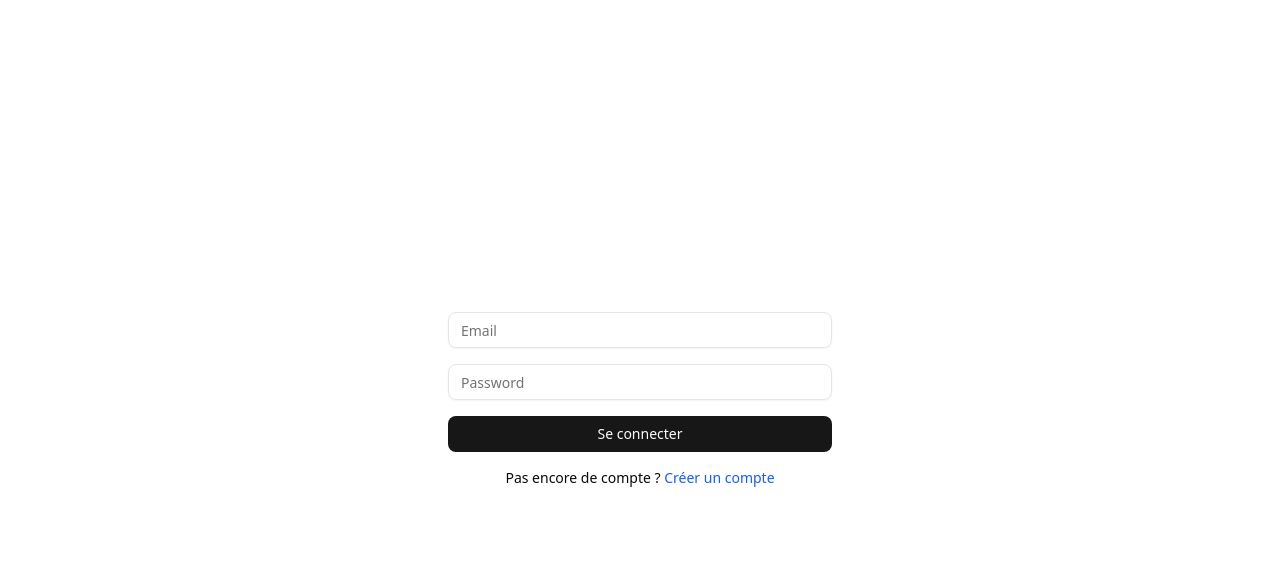
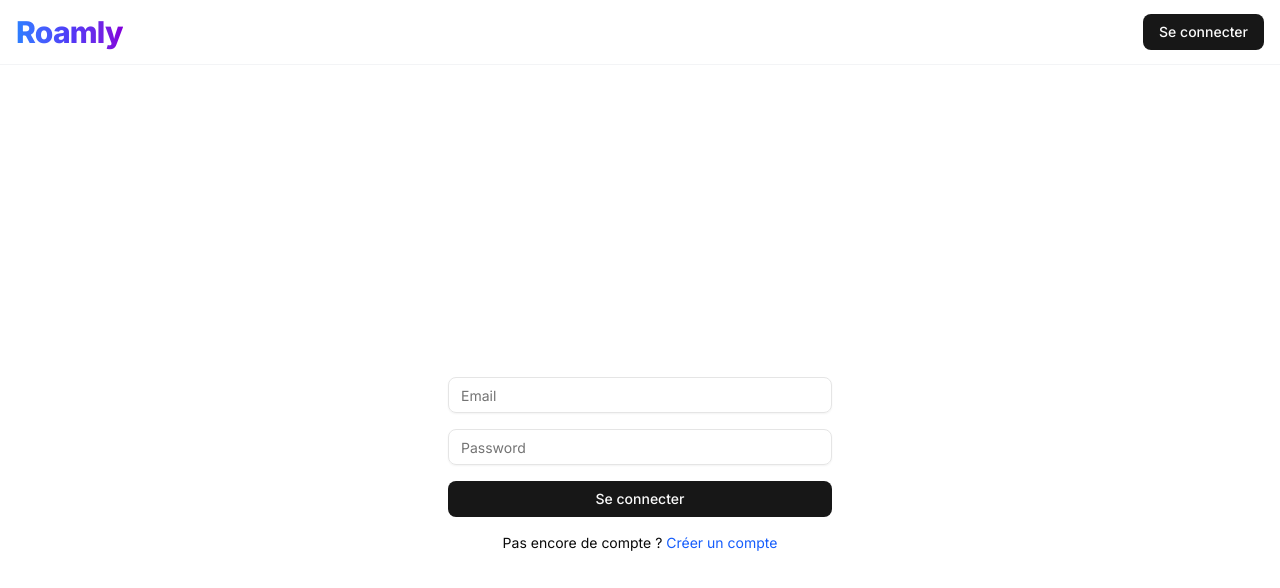
Before and after one commit to QuentinDrouet/roamly, a Next.js app: page /login in a window 1280 px wide. Shown: the top 588 px of the page. Built offline with nearby package versions, Linux system fonts and the light colour scheme; no server answers.

Commit message:
add navbar all pages

```diff
--- a/app/layout.tsx
+++ b/app/layout.tsx
@@ -17,22 +17,32 @@ export const metadata: Metadata = {
   description: "Generated by create next app",
 };
 
-export default function RootLayout({
+// app/layout.tsx
+import { createClient } from "@/utils/supabase/server"
+import Navigation from "@/components/common/Navigation"
+import { Inter } from 'next/font/google'
+import './globals.css'
+
+const inter = Inter({ subsets: ['latin'] })
+
+export default async function RootLayout({
   children,
-}: Readonly<{
-  children: React.ReactNode;
-}>) {
+}: {
+  children: React.ReactNode
+}) {
+  const supabase = await createClient()
+  const { data: { user } } = await supabase.auth.getUser()
+
   return (
     <html lang="en">
-    <head>
-      <title>Roamly</title>
-      <meta name="viewport" content="width=device-width, initial-scale=1.0"/>
-    </head>
-    <body
-      className={`${geistSans.variable} ${geistMono.variable} antialiased`}
-    >
-    {children}
-    </body>
+      <body className={inter.className}>
+        <div className="flex flex-col min-h-screen">
+          <Navigation user={user} />
+          <main className="flex-1">
+            {children}
+          </main>
+        </div>
+      </body>
     </html>
-  );
+  )
 }
--- a/app/page.tsx
+++ b/app/page.tsx
@@ -1,17 +1,9 @@
-import { createClient } from "@/utils/supabase/server"
-import AuthActions from "@/components/common/AuthActions"
 import MapWrapper from "@/components/common/MapWrapper"
 
-export default async function HomePage() {
-  const supabase = await createClient()
-  const { data: { user } } = await supabase.auth.getUser()
-
+export default function HomePage() {
   return (
-    <main className="w-screen h-screen overflow-hidden">
-      <div className="self-start justify-self-end">
-        <AuthActions user={user} />
-      </div>
+    <div className="relative h-[calc(100vh-64px)] w-full">
       <MapWrapper />
-    </main>
+    </div>
   );
 }
--- /dev/null
+++ b/components/common/Navigation.tsx
@@ -0,0 +1,33 @@
+"use client";
+
+import Link from "next/link";
+import AuthActions from "@/components/common/AuthActions";
+import { usePathname } from "next/navigation";
+
+interface NavigationProps {
+  user: any;
+}
+
+const Navigation = ({ user }: NavigationProps) => {
+  const pathname = usePathname();
+
+  return (
+    <header className="sticky top-0 z-50 w-full border-b border-gray-100 bg-white/80 backdrop-blur-md">
+      <div className="container mx-auto flex h-16 items-center justify-between px-4">
+        <div className="flex items-center gap-2">
+        <Link href="/" className="flex items-center gap-2">
+          <span className="text-3xl font-extrabold bg-gradient-to-r from-blue-500 via-indigo-600 to-purple-700 bg-clip-text text-transparent tracking-tight hover:from-blue-600 hover:via-indigo-700 hover:to-purple-800 transition-all duration-300">
+            Roamly
+          </span>
+        </Link>
+        </div>
+
+        <div className="flex items-center gap-4">
+          <AuthActions user={user} />
+        </div>
+      </div>
+    </header>
+  );
+};
+
+export default Navigation;
```
Also changed, not shown: 1 other file (tests, documents, lock files or other folders).
